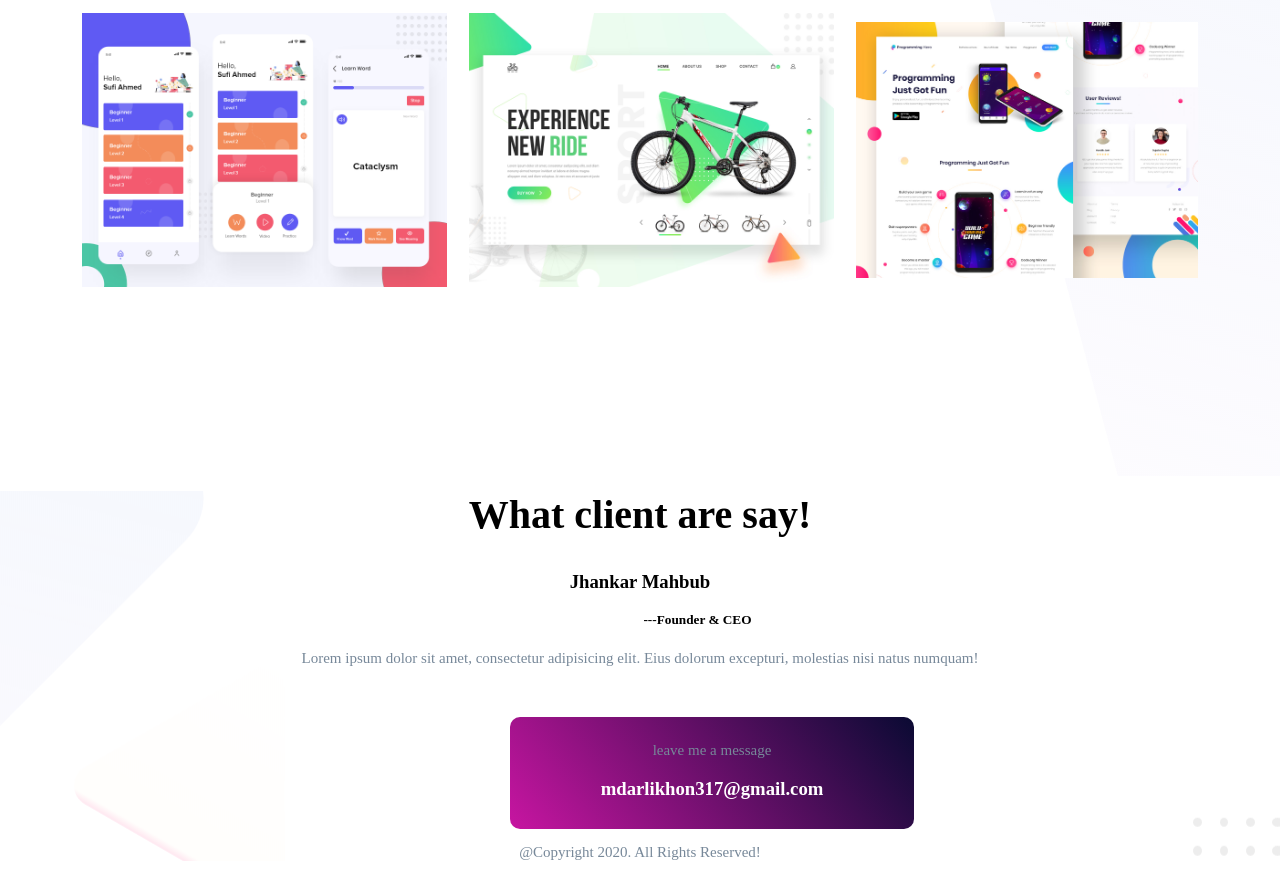
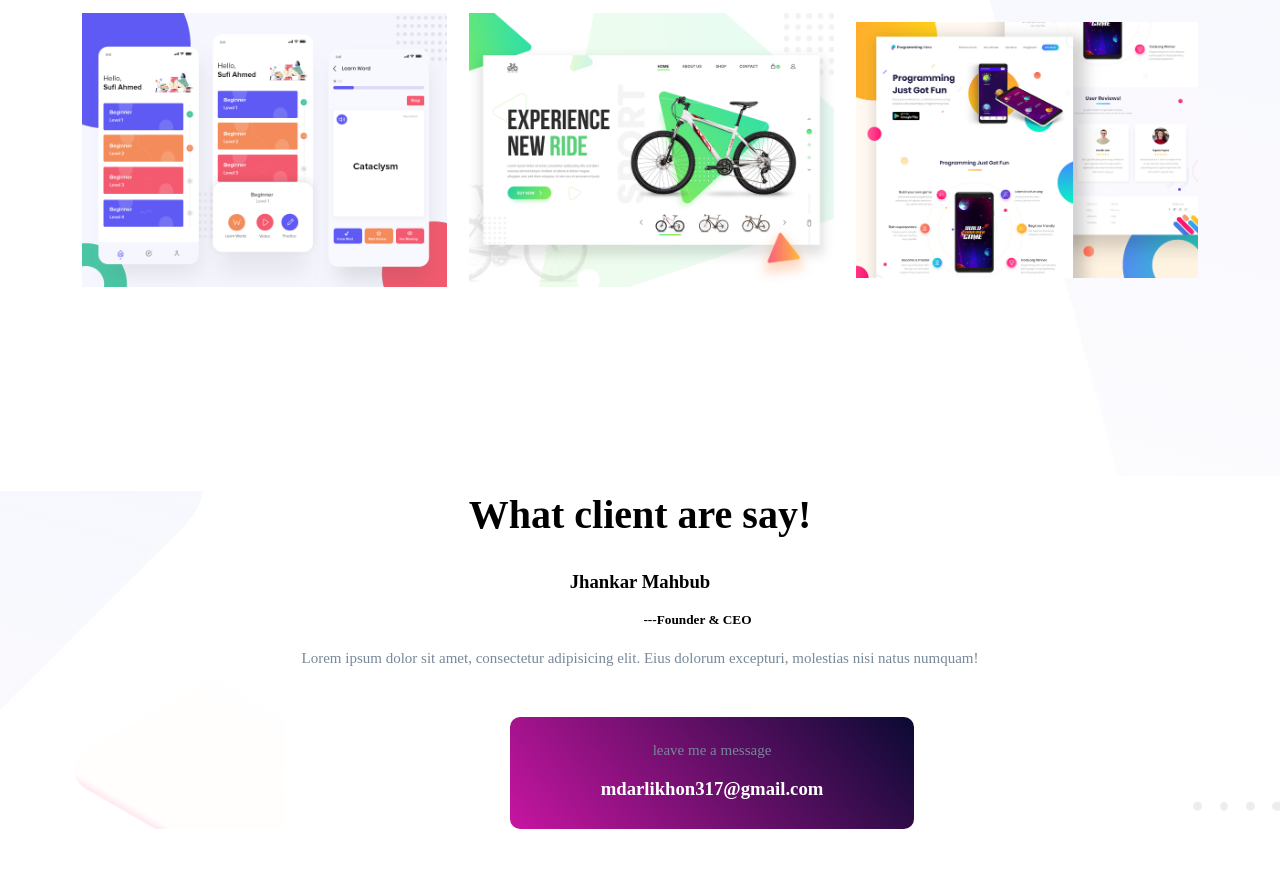
Before and after one commit to ashik317/Assignment_01, a plain HTML site: page index.html in a window 1280 px wide. Shown: the part 1664-2540 px from the top of the page. After the commit the page ends 2493 px from the top, so only its background shows below. Drawn offline with Linux system fonts and the light colour scheme.

Commit message:
Update index.html

```diff
--- a/index.html
+++ b/index.html
@@ -70,7 +70,6 @@
                             <h3>mdarlikhon317@gmail.com</h3>
                         </div>
                     </div>
-                    <p>@Copyright 2020. All Rights Reserved!</p>
                 </footer>
             </body>
             </html>
```
